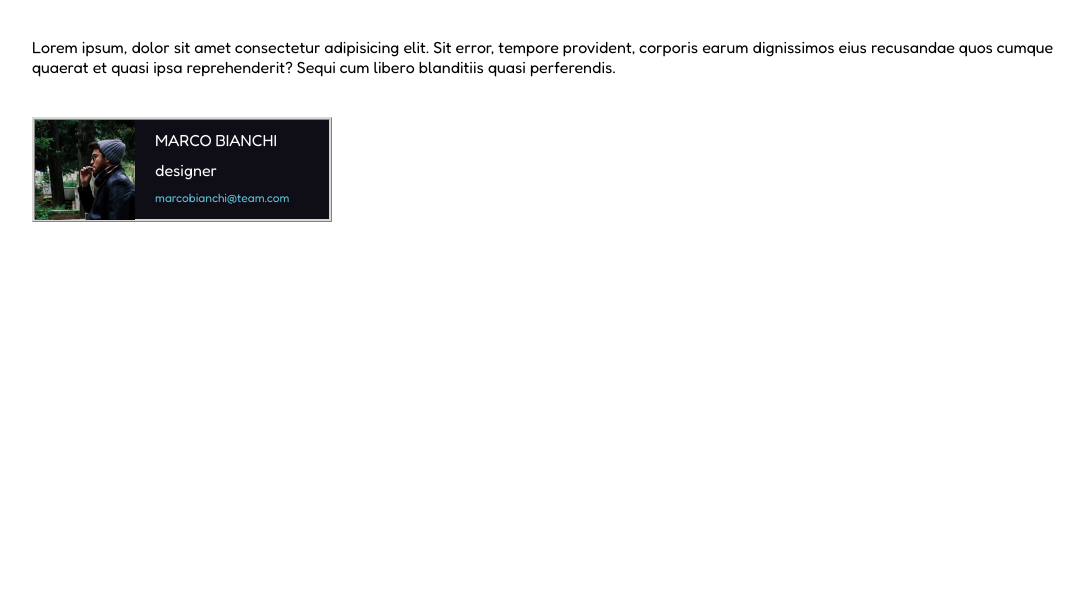
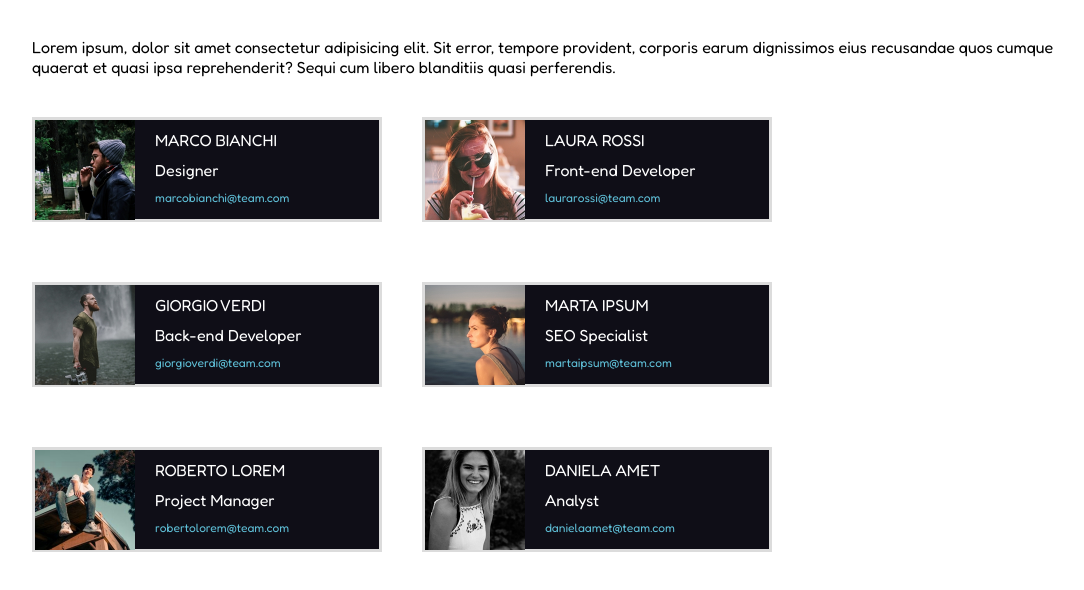
Before and after one commit to Eddyfabbricatore/html-css-float-cards, a plain HTML site: page index.html in a window 1280 px wide. Shown: the part 82-672 px from the top of the page, without its empty margins (96-1180 px from the left). Drawn offline with Linux system fonts and the light colour scheme.

Commit message:
altri box

```diff
--- a/index.html
+++ b/index.html
@@ -18,11 +18,48 @@
   <main class="container">
     <p>Lorem ipsum, dolor sit amet consectetur adipisicing elit. Sit error, tempore provident, corporis earum dignissimos eius recusandae quos cumque quaerat et quasi ipsa reprehenderit? Sequi cum libero blanditiis quasi perferendis.</p>
 
-    <div class="box-image clearfix">
-      <img class="float-left" src="img/male1.png" alt="Marco Bianchi">
-      <p>MARCO BIANCHI</p>
-      <p>designer</p>
-      <p class="email-contact">marcobianchi@team.com</p>
+    <div class="box clearfix">
+      <div class="box-image float-left">
+        <img class="float-left" src="img/male1.png" alt="Marco Bianchi">
+        <p>MARCO BIANCHI</p>
+        <p>Designer</p>
+        <p class="email-contact">marcobianchi@team.com</p>
+      </div>
+
+      <div class="box-image float-left">
+        <img class="float-left" src="img/female1.png" alt="Marco Bianchi">
+        <p>LAURA ROSSI</p>
+        <p>Front-end Developer</p>
+        <p class="email-contact">laurarossi@team.com</p>
+      </div>
+
+      <div class="box-image float-left">
+        <img class="float-left" src="img/male2.png" alt="Marco Bianchi">
+        <p>GIORGIO VERDI</p>
+        <p>Back-end Developer</p>
+        <p class="email-contact">giorgioverdi@team.com</p>
+      </div>
+
+      <div class="box-image float-left">
+        <img class="float-left" src="img/female2.png" alt="Marco Bianchi">
+        <p>MARTA IPSUM</p>
+        <p>SEO Specialist</p>
+        <p class="email-contact">martaipsum@team.com</p>
+      </div>
+
+      <div class="box-image float-left">
+        <img class="float-left" src="img/male3.png" alt="Marco Bianchi">
+        <p>ROBERTO LOREM</p>
+        <p>Project Manager</p>
+        <p class="email-contact">robertolorem@team.com</p>
+      </div>
+
+      <div class="box-image float-left">
+        <img class="float-left" src="img/female3.png" alt="Marco Bianchi">
+        <p>DANIELA AMET</p>
+        <p>Analyst</p>
+        <p class="email-contact">danielaamet@team.com</p>
+      </div>
     </div>
   </main>
 
--- a/style.css
+++ b/style.css
@@ -39,12 +39,16 @@ header h1{
 }
 
 /* main */
+.box{
+  margin-top: 20px;
+}
+
 .box-image{
-  width: 300px;
+  width: 350px;
   height: 105px;
   background-color: #0F0E17;
-  border: 3px ridge #d8d8d7;
-  margin: 40px 0;
+  border: 3px solid rgb(220, 220, 220);
+  margin: 20px 40px 40px 0px;
 }
 
 .box-image img{
```
